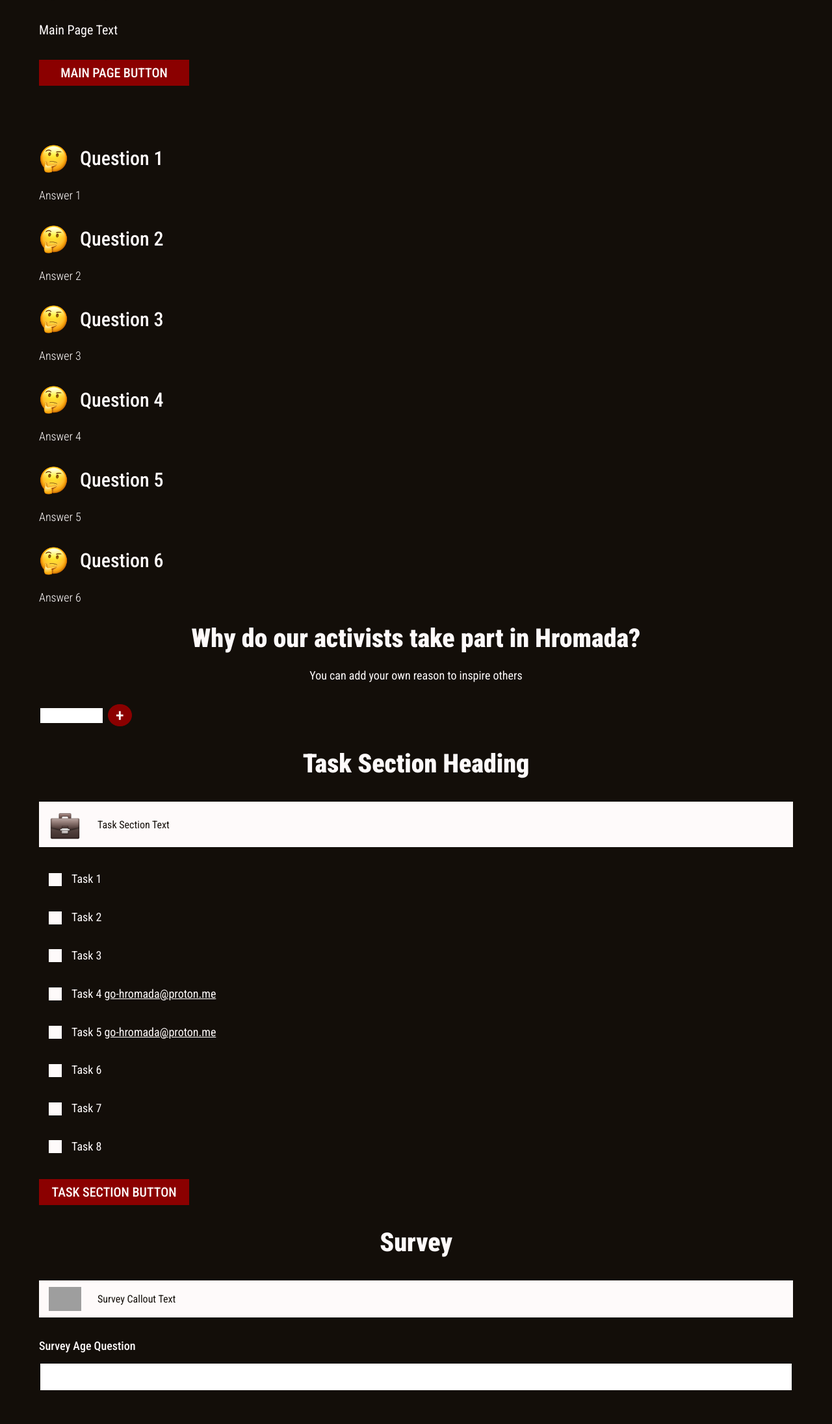
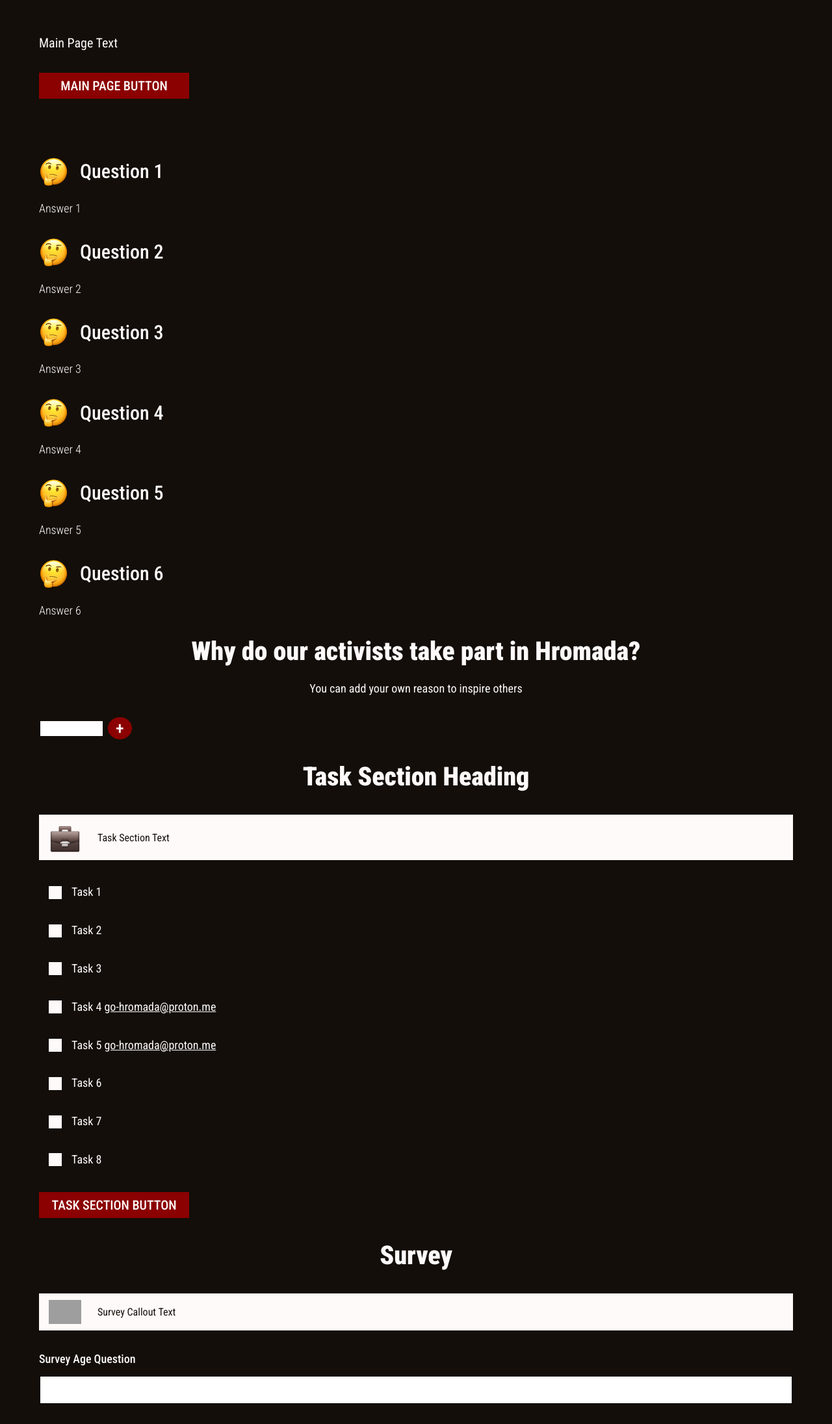
Before and after one commit to hromadianka/hromada, a Django app: page / in a window 1280 px wide. Shown: the part 129-2321 px from the top of the page at 65% size. Before the commit the page ends 2269 px from the top, so only its background shows below. Run offline with Django 5.2, Linux system fonts and the light colour scheme; data comes from the database, SQL or seed files in the repository; data that the repository does not hold is empty; some libraries are stand-ins or nearby versions; grey boxes are pictures that could not be loaded.

Commit message:
Update styles

```diff
--- a/static/style.css
+++ b/static/style.css
@@ -19,6 +19,7 @@
 body {
     overflow-x: hidden;
     background: var(--black-color);
+
 }
 
 .hidden {
@@ -336,13 +337,23 @@ header ul {
         }
 
 main {
-    margin-top: 100px;
+    margin-top: 120px;
 }
 
 @media (max-width: 768px) {
     main {
-        margin-top: 60px;
+        margin-top: 80px;
     }
+}
+
+body {
+    display: flex;
+    flex-direction: column;
+    min-height: 100vh;
+}
+
+main {
+    flex-grow: 0.5;
 }
 
     /* Main Page */
```
